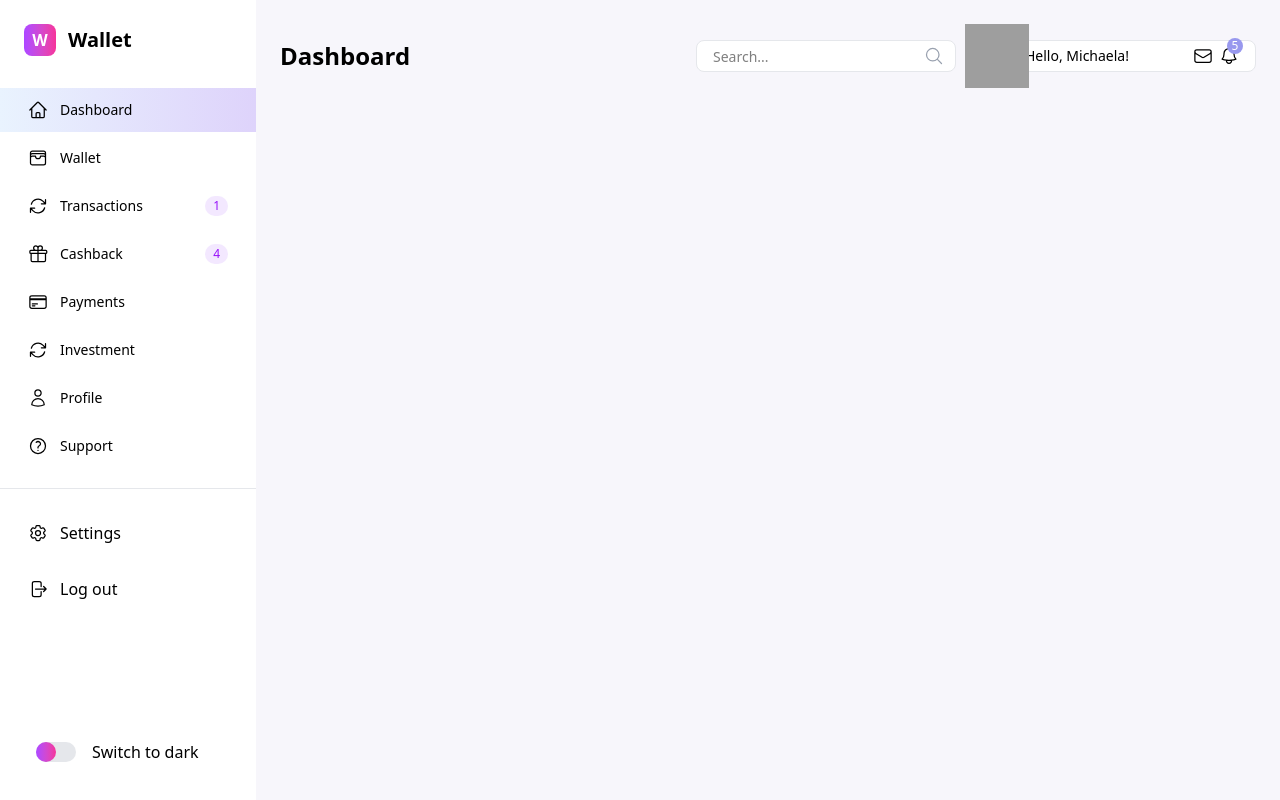
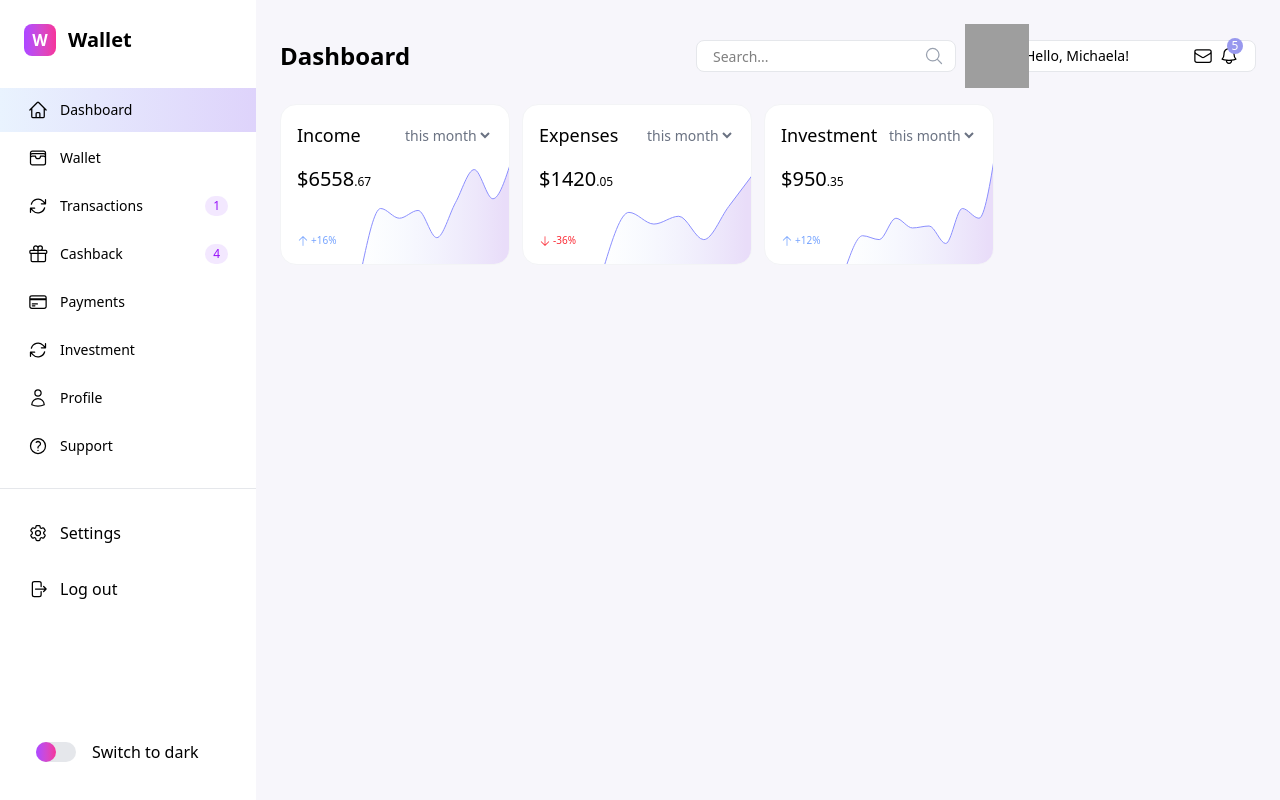
Before and after one commit to nxnom/financial-dashboard, a React (Vite) app: page / in a window 1280 px wide. Built offline with nearby package versions, Linux system fonts and the light colour scheme; grey boxes are pictures that could not be loaded.

Commit message:
Create `StatusCard`

```diff
--- a/src/App.tsx
+++ b/src/App.tsx
@@ -2,6 +2,7 @@ import Header from './components/Header'
 import Sidebar from './components/Sidebar'
 import { ThemeProvider, useTheme } from './contexts/ThemeContext'
 import { classNames } from './utils/classNames'
+import StatCard from './components/cards/StatCard'
 
 function App() {
   return (
@@ -28,6 +29,61 @@ function AppContent() {
         <Sidebar />
         <main className="flex-1 p-6 ml-64">
           <Header />
+
+          <div className="flex gap-6">
+            <div className="flex-[3] space-y-6">
+              <div className="grid grid-cols-3 gap-3">
+                <StatCard
+                  title="Income"
+                  amount={6558.67}
+                  percentageChange={16}
+                  chartData={[
+                    0, 30, 25, 29, 15, 33, 50, 35, 55,
+                  ]}
+                />
+                <StatCard
+                  title="Expenses"
+                  amount={1420.05}
+                  percentageChange={-36}
+                  chartData={[
+                    0, 28, 22, 26, 14, 31, 48
+                  ]}
+                />
+                <StatCard
+                  title="Investment"
+                  amount={950.35}
+                  percentageChange={12}
+                  chartData={[
+                    0, 16, 14, 25, 20, 21, 12, 30, 25, 60
+                  ]}
+                />
+              </div>
+
+              {/* Charts section */}
+              <div className="grid grid-cols-3 gap-3">
+                <div className="col-span-2 bg-red-500">
+                  {/* <RevenueChart /> */}
+                </div>
+                <div className="col-span-1">
+                  {/* <FinancialAnalysis /> */}
+                </div>
+              </div>
+
+              {/* Bottom section */}
+              <div className="grid grid-cols-3 gap-3">
+                {/* <ExpensesBreakdown />
+                <TransactionsList />
+                <InvestmentList /> */}
+              </div>
+            </div>
+
+            {/* Right group - Cards and transfers */}
+            <div className="flex-1 space-y-6">
+              {/* <MyCards />
+              <QuickTransfers />
+              <Goals /> */}
+            </div>
+          </div>
         </main>
       </div>
     </div>
--- a/src/components/Header.tsx
+++ b/src/components/Header.tsx
@@ -1,7 +1,7 @@
 import { MagnifyingGlassIcon, BellIcon, EnvelopeIcon } from '@heroicons/react/24/outline'
 
 const Header = () => {
-    return <header className="sticky top-0 z-10 -mx-6 px-6 py-4 bg-inherit flex items-center justify-between dark:text-[#DFDDEB]">
+    return <header className="sticky top-0 z-10 -mx-6 px-6 pt-4 pb-8 bg-inherit flex items-center justify-between dark:text-[#DFDDEB]">
         <h1 className="text-2xl font-semibold">Dashboard</h1>
 
         <div className="flex items-center space-x-4">
--- /dev/null
+++ b/src/components/cards/StatCard.tsx
@@ -0,0 +1,72 @@
+import { ArrowUpIcon, ArrowDownIcon } from '@heroicons/react/24/solid'
+import { classNames } from '../../utils/classNames'
+import { Area, AreaChart, ResponsiveContainer } from 'recharts'
+import { useTheme } from '../../contexts/ThemeContext'
+
+interface StatCardProps {
+  title: string
+  amount: number
+  percentageChange: number
+  period?: string,
+  chartData?: number[]
+}
+
+const StatCard = ({ title, amount, percentageChange, period = 'this month', chartData }: StatCardProps) => {
+const { isDarkMode } = useTheme();
+  const isPositive = percentageChange > 0
+
+  return (
+    <div className="relative overflow-hidden bg-white dark:bg-[#56459E] rounded-2xl p-4 border border-gray-100 dark:border-0">
+      <div className="flex justify-between items-center mb-4">
+        <h3 className="text-lg font-medium">{title}</h3>
+        <select className="text-sm text-gray-500 dark:text-gray-400 bg-transparent">
+          <option>{period}</option>
+          <option>last month</option>
+        </select>
+      </div>
+
+      <div className="mb-10">
+        <span className="text-xl font-normal">
+          ${amount.toFixed(2).split('.')[0]}
+          <span className="text-xs">.{amount.toFixed(2).split('.')[1]}</span>
+        </span>
+      </div>
+
+      <div className="flex items-center justify-between">
+        <div className={classNames(
+          'flex items-center',
+          isPositive ? 'text-[#75A3FF]' : 'text-red-500'
+        )}>
+          {isPositive ? (
+            <ArrowUpIcon className="w-3 h-3 mr-0.5" />
+          ) : (
+            <ArrowDownIcon className="w-3 h-3 mr-0.5" />
+          )}
+          <span className='text-[10px]'>{isPositive ? '+' : ''}{percentageChange}%</span>
+        </div>
+
+        <div className="absolute -bottom-2 -right-2 w-[70%] h-[80%]">
+          <ResponsiveContainer width="100%" height="100%">
+            <AreaChart data={chartData?.map((value) => ({value }))}>
+              <defs>
+                <linearGradient id="colorValue" x1="0" y1="0" x2="1" y2="0">
+                  <stop offset="5%" stopColor={isDarkMode ? "#505FAD" : "#E9F3FE"} stopOpacity={0.1}/>
+                  <stop offset="95%" stopColor={isDarkMode ? "#935AD6" : "#E9DDF9"} stopOpacity={1}/>
+                </linearGradient>
+              </defs>
+              <Area
+                type="monotone"
+                dataKey="value"
+                stroke="#8B8FFE"
+                fillOpacity={1}
+                fill="url(#colorValue)"
+              />
+            </AreaChart>
+          </ResponsiveContainer>
+        </div>
+      </div>
+    </div>
+  )
+}
+
+export default StatCard
```
